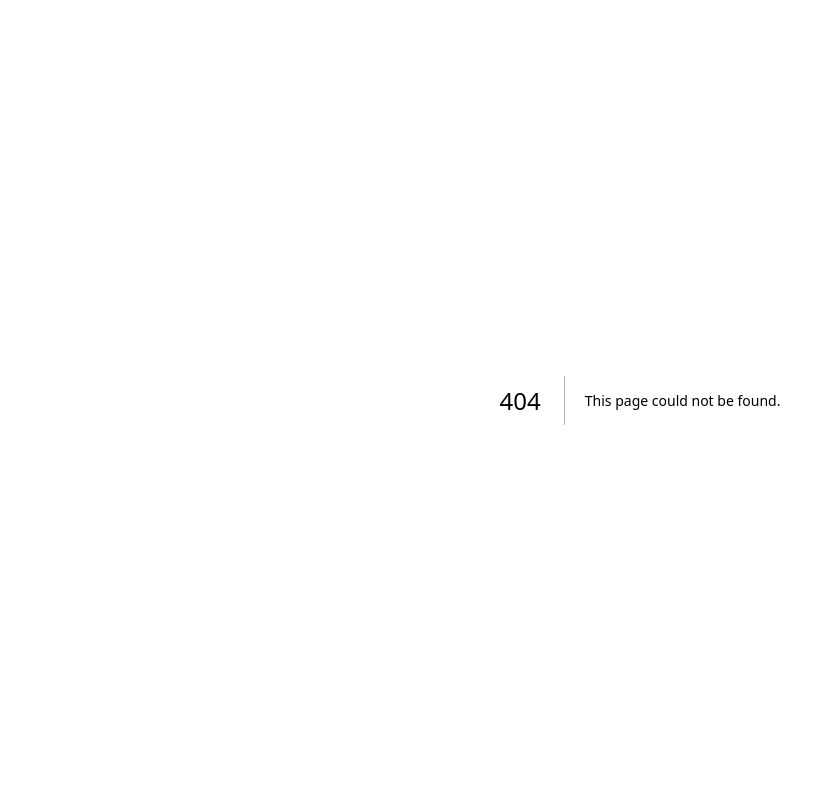
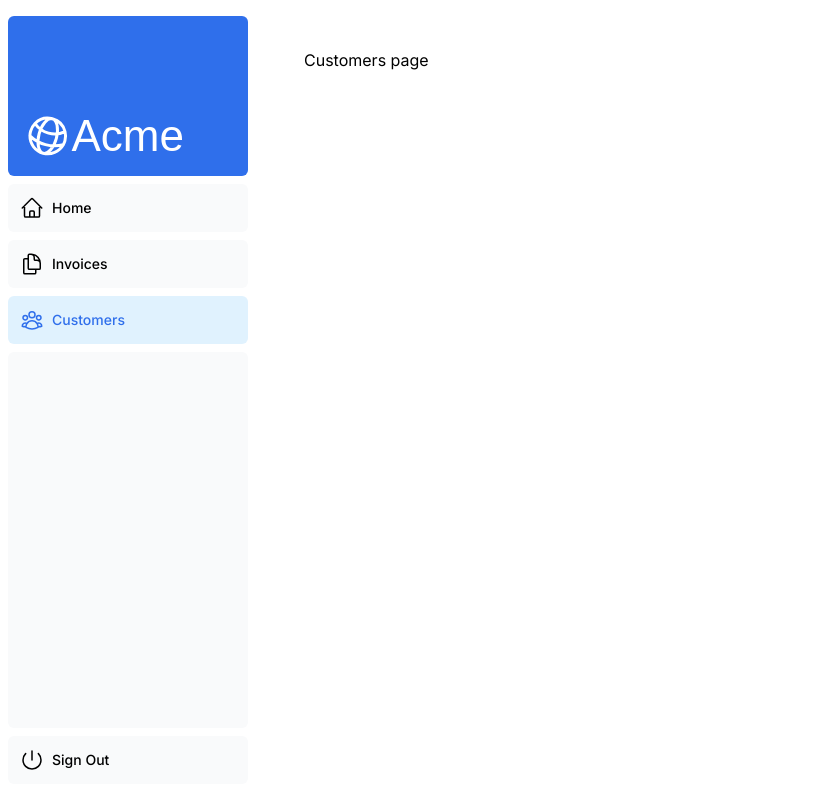
Before and after one commit to Syipmong/nextjs-dashboard, a Next.js app: page /dashboard/customers in a window 1280 px wide. Before the commit this address had no page. Shown: the whole page, without its empty margins (0-835 px from the left). Built offline with nearby package versions, Linux system fonts and the light colour scheme; a web font is replaced by a local one.

Commit message:
Add dashboard layout and pages for customers and invoices

```diff
--- /dev/null
+++ b/app/dashboard/customers/page.tsx
@@ -0,0 +1,9 @@
+export default function Page(){
+    return (
+        <div className="page">
+            <div className="page__header">
+                <h1 className="page__title">Customers page</h1>
+            </div>
+        </div>
+        );
+}
--- /dev/null
+++ b/app/dashboard/invoices/page.tsx
@@ -0,0 +1,10 @@
+export default function Page(){
+    return (
+        <div className="page">
+            <div className="page__header">
+                <h1 className="page__title">Invoices</h1>
+
+            </div>
+        </div>
+    );
+}
--- /dev/null
+++ b/app/dashboard/layout.tsx
@@ -0,0 +1,13 @@
+import { ReactNode } from "react";
+import SideNav from "@/app/ui/dashboard/sidenav";
+
+export default function Layout({children}: {children: React.ReactNode}){
+    return (
+        <div className="flex h-screen flex-col md:flex-row md:overflow-hidden ">
+            <div className="w-full flex-none md:w-64">
+                <SideNav />
+            </div>
+            <div className="flex-grow p-6 md:overflow-y-auto md:p-12">{children}</div>
+        </div>
+    );
+}
--- /dev/null
+++ b/app/dashboard/page.tsx
@@ -0,0 +1,5 @@
+export default function Page(){
+    return (
+        <div className="page">Hello Dashboard</div>
+    )
+}
--- a/app/page.tsx
+++ b/app/page.tsx
@@ -1,13 +1,14 @@
 import AcmeLogo from '@/app/ui/acme-logo';
 import { ArrowRightIcon } from '@heroicons/react/24/outline';
 import Link from 'next/link';
-import { lusitana } from './ui/fonts';
+import { lusitana, tiny5 } from './ui/fonts';
+import Image from 'next/image';
 
 export default function Page() {
   return (
     <main className="flex min-h-screen flex-col p-6">
       <div className="flex h-20 shrink-0 items-end rounded-lg bg-blue-500 p-4 md:h-52">
-        {/* <AcmeLogo /> */}
+        <AcmeLogo />
       </div>
       <div className="mt-4 flex grow flex-col gap-4 md:flex-row">
         <div className="flex flex-col justify-center gap-6 rounded-lg bg-gray-50 px-6 py-10 md:w-2/5 md:px-20">
@@ -28,6 +29,20 @@
         </div>
         <div className="flex items-center justify-center p-6 md:w-3/5 md:px-28 md:py-12">
           {/* Add Hero Images Here */}
+          <Image
+          src='/hero-desktop.png'
+          width={1000}
+          height={760}
+          className='hidden md:block'
+          alt='Screenshot of the dashboard showing the dexktop version'
+          />
+          <Image
+          src='/hero-mobile.png'
+          width={560}
+          height={620}
+          className='block md:hidden'
+          alt='Screenshot of the dashboard showing the mobile version'
+          />
         </div>
       </div>
     </main>
--- a/app/ui/dashboard/nav-links.tsx
+++ b/app/ui/dashboard/nav-links.tsx
@@ -1,8 +1,13 @@
+"use client"
+
 import {
   UserGroupIcon,
   HomeIcon,
   DocumentDuplicateIcon,
 } from '@heroicons/react/24/outline';
+import Link from 'next/link';
+import { usePathname } from 'next/navigation';
+import clsx from 'clsx';
 
 // Map of links to display in the side navigation.
 // Depending on the size of the application, this would be stored in a database.
@@ -17,19 +22,22 @@
 ];
 
 export default function NavLinks() {
+  const pathname = usePathname()
   return (
     <>
       {links.map((link) => {
         const LinkIcon = link.icon;
         return (
-          <a
+          <Link
             key={link.name}
             href={link.href}
-            className="flex h-[48px] grow items-center justify-center gap-2 rounded-md bg-gray-50 p-3 text-sm font-medium hover:bg-sky-100 hover:text-blue-600 md:flex-none md:justify-start md:p-2 md:px-3"
+            className={clsx("flex h-[48px] grow items-center justify-center gap-2 rounded-md bg-gray-50 p-3 text-sm font-medium hover:bg-sky-100 hover:text-blue-600 md:flex-none md:justify-start md:p-2 md:px-3", {
+              "bg-sky-100 text-blue-600": pathname === link.href
+            })}
           >
             <LinkIcon className="w-6" />
             <p className="hidden md:block">{link.name}</p>
-          </a>
+          </Link>
         );
       })}
     </>
```
